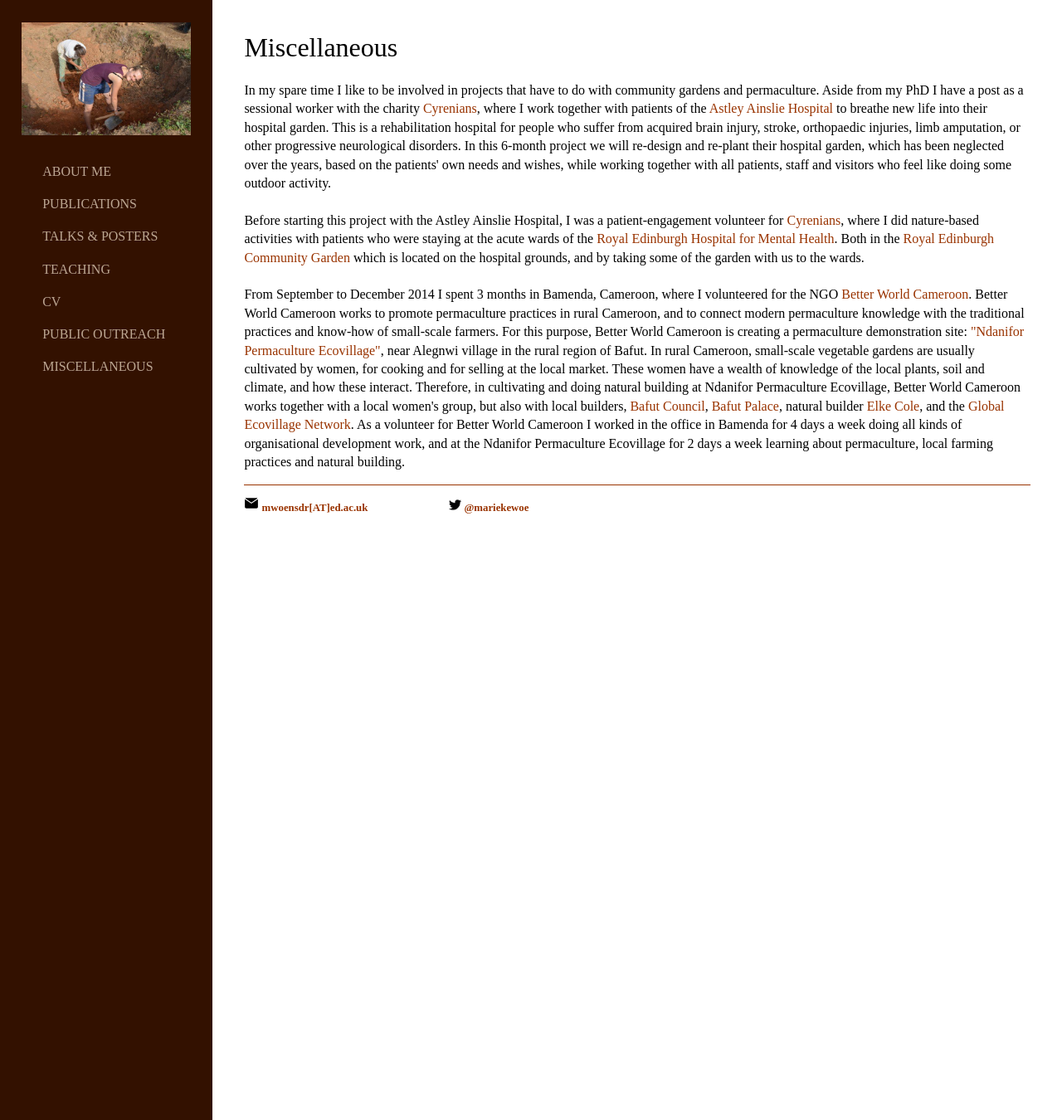
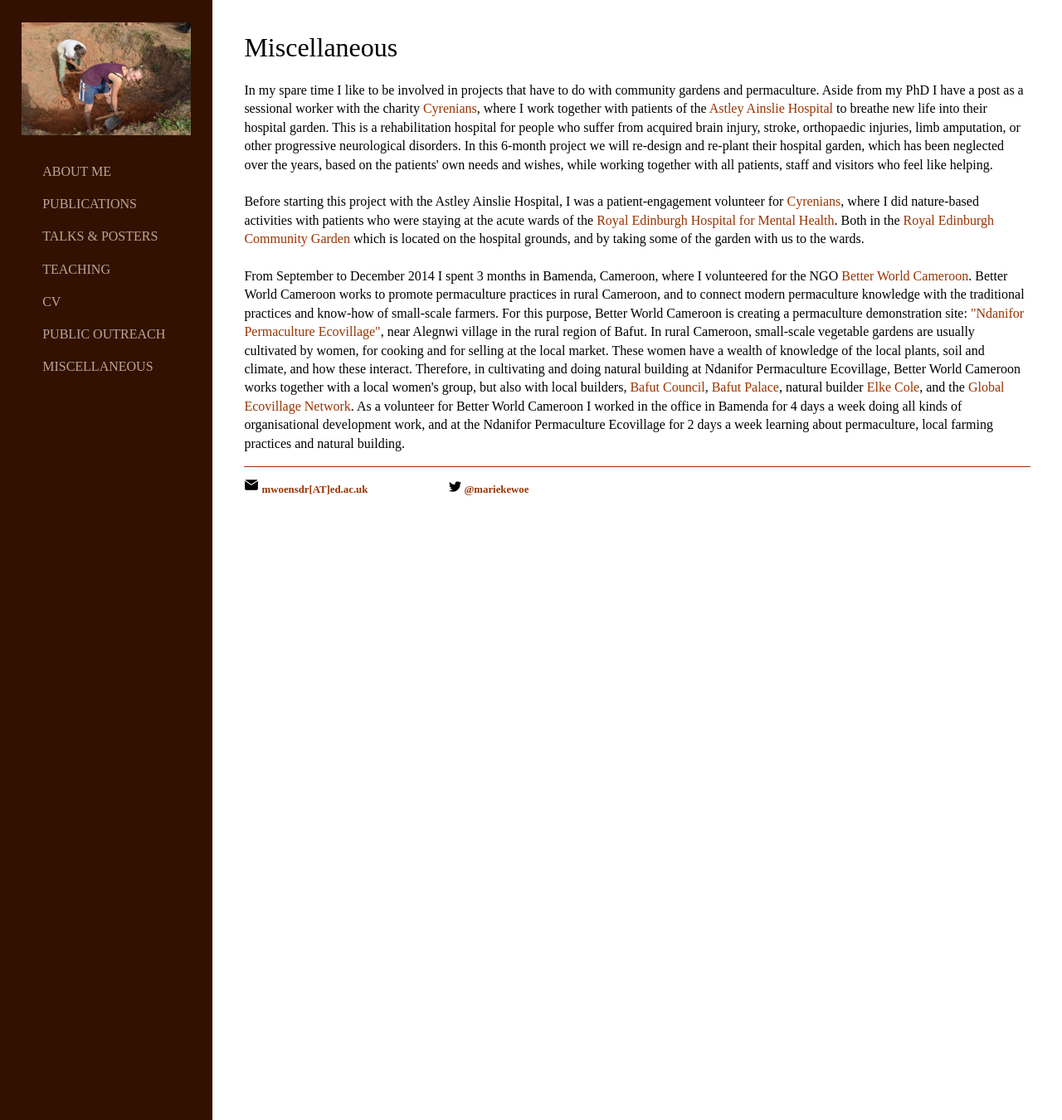
Before and after one commit to marieke-woensdregt/marieke-woensdregt.github.io, a Jekyll site: the page built from misc/index.html, in a window 1280 px wide. Shown: the whole page at 83% size. Built offline with Jekyll 4.4.1, drawn with Linux system fonts in a browser that asks for light colours.

Commit message:
Update index.html

```diff
--- a/misc/index.html
+++ b/misc/index.html
@@ -13,7 +13,7 @@
 		acquired brain injury, stroke, orthopaedic injuries, limb amputation, or other progressive neurological disorders.
 		In this 6-month project we will re-design and re-plant their hospital garden, which has been neglected over the years,
 		based on the patients' own needs and wishes, while working together with all patients, staff and visitors who feel
-		like doing some outdoor activity.
+		like helping.
 
 		<br />
 		<br />
```
